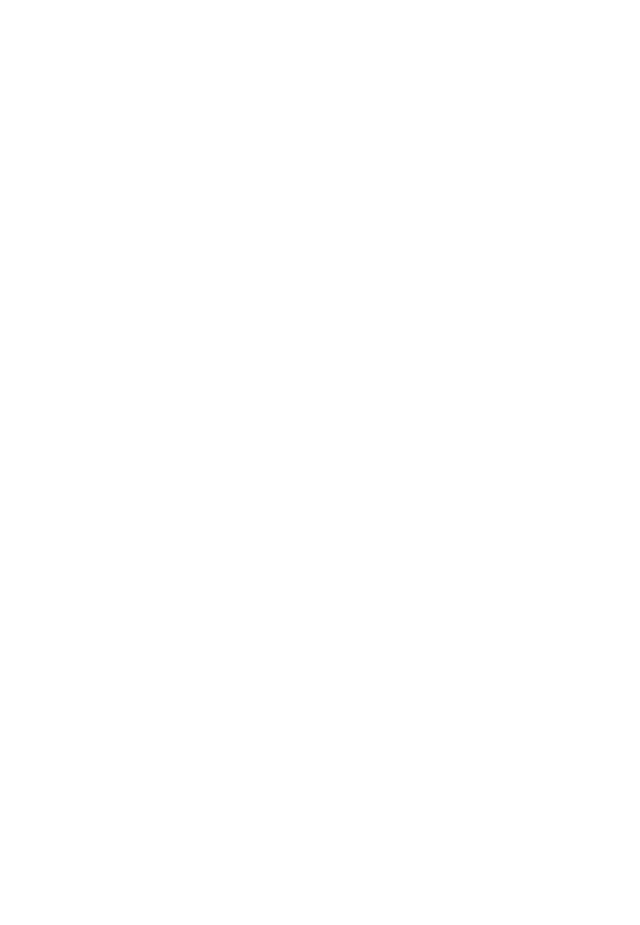
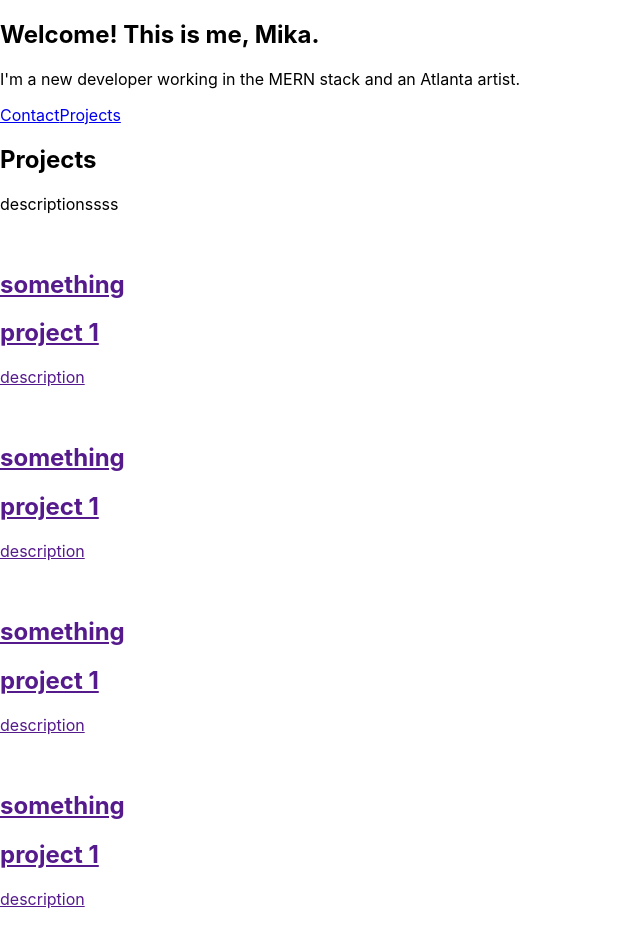
Before and after one commit to mikafeng/20-React-Portfolio, a React (Create React App) app in the folder my-app/: page / in a window 1280 px wide. Shown: the whole page, without its empty margins (0-640 px from the left). Before the commit the page ends 800 px from the top, so only its background shows below. Built offline with nearby package versions, Linux system fonts and the light colour scheme.

Commit message:
work on adding to about and project components and a datajs for projects

```diff
--- a/my-app/src/components/About.js
+++ b/my-app/src/components/About.js
@@ -1,2 +1,20 @@
+import React from "react";
 
-export default function About() {}
+export default function About() {
+return(
+    <section>
+        <div>
+            <div>
+                <h1>Welcome! This is me, Mika.</h1>
+                <p>
+                    I'm a new developer working in the MERN stack and an Atlanta artist.
+                </p>
+                <div id="links">
+                    <a href="contact">Contact</a>
+                    <a href="projects">Projects</a>
+                </div>
+            </div>
+        </div>
+    </section>
+ );
+}
--- a/my-app/src/components/Projects.js
+++ b/my-app/src/components/Projects.js
@@ -1 +1,37 @@
-export default function Projects() { }
+import React from "react";
+import {projects} from "../data";
+
+export default function Projects() {
+return(
+    <section id="projects">
+        <div>
+            <div>
+                <h1>Projects</h1>
+                <p>descriptionssss</p>
+            </div>
+            <div>
+                {projects.map((project) => (
+                    <a href="">
+                        <div>
+                            <img src="" alt=""/>
+                        </div>
+                        <div>
+                            <h2>
+                                {project.subtitle}
+                            </h2>
+                            <h1>
+                                {project.title}
+                            </h1>
+                            <p>{project.description}</p>
+                        </div>
+                    </a>
+                ))
+                }
+            </div>
+        </div>
+
+    </section>
+)
+
+
+ }
--- /dev/null
+++ b/my-app/src/data.js
@@ -0,0 +1,30 @@
+export const projects = [
+    {
+        title:"project 1",
+        subtitle:"something",
+        description:"description",
+        image: "",
+        link: "",
+    },
+    {
+        title: "project 1",
+        subtitle: "something",
+        description: "description",
+        image: "",
+        link: "",
+    },
+    {
+        title: "project 1",
+        subtitle: "something",
+        description: "description",
+        image: "",
+        link: "",
+    },
+    {
+        title: "project 1",
+        subtitle: "something",
+        description: "description",
+        image: "",
+        link: "",
+    },
+]
```
